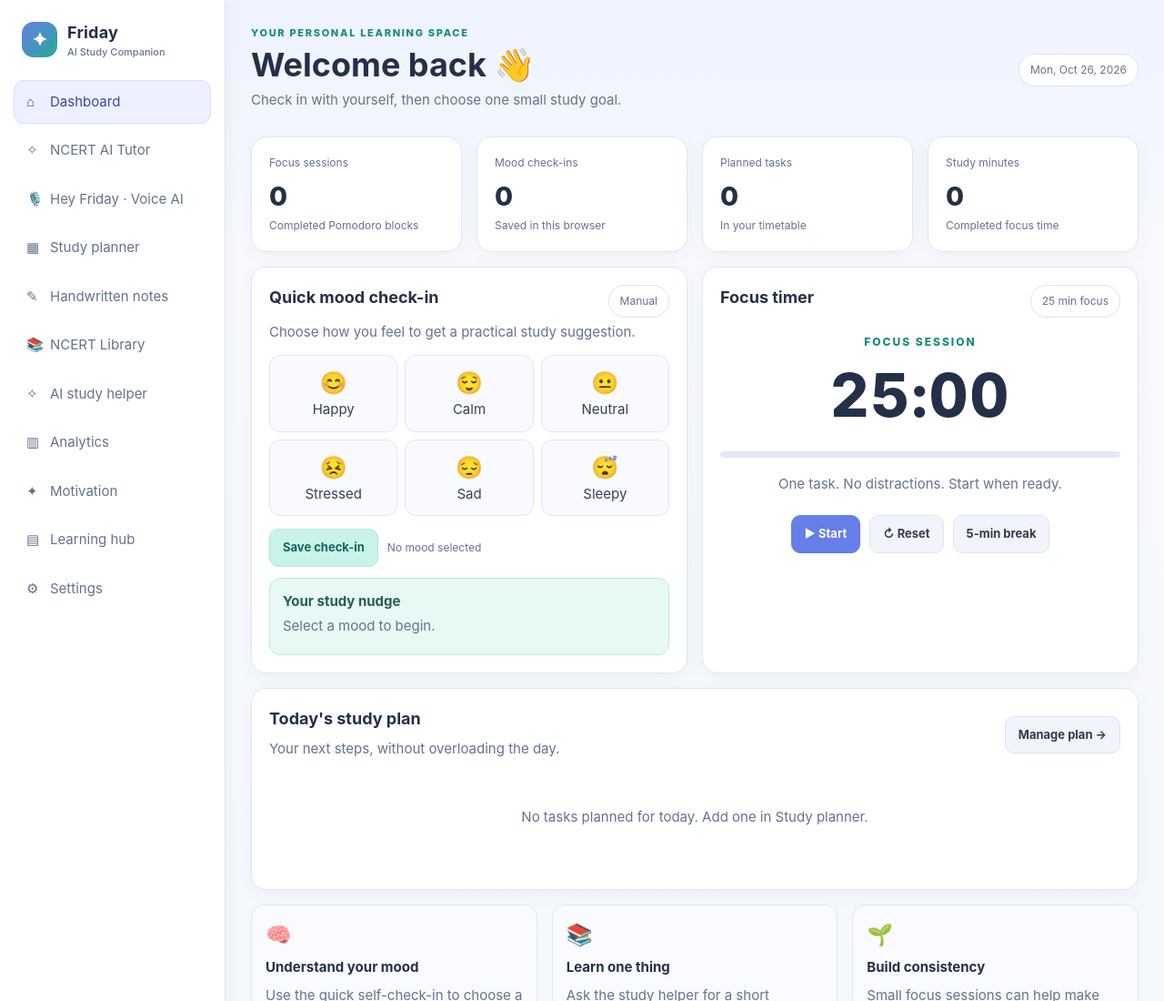
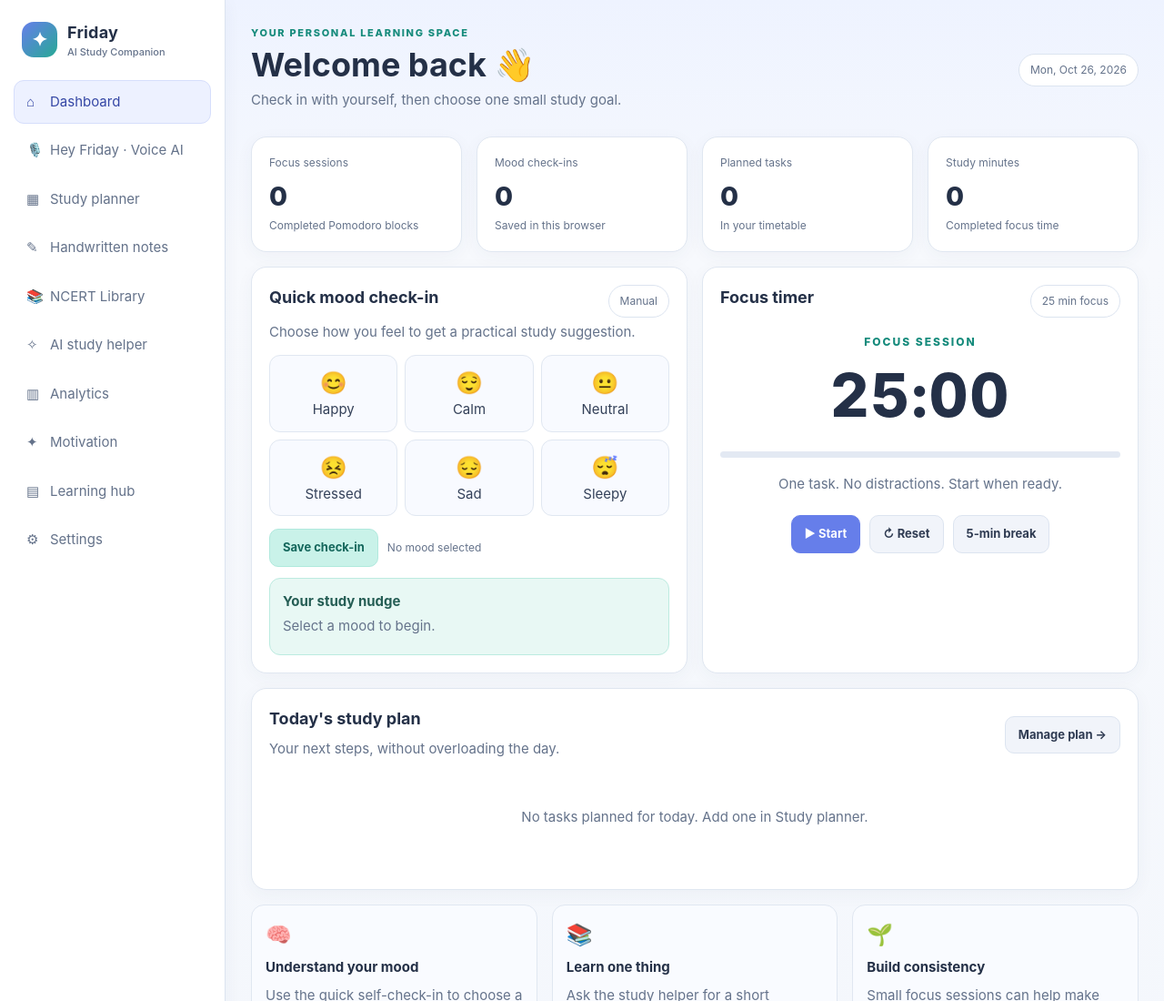
Before and after one commit to abhishuklasdr3-creator/Friday-study-companion-, a plain HTML site: page index.html in a window 1280 px wide. Shown: the top 1100 px of the page at 91% size. Drawn offline with Linux system fonts and the light colour scheme.

Commit message:
Remove NCERT AI Tutor button from sidebar
Removed the NCERT AI Tutor button from the sidebar.

```diff
--- a/index.html
+++ b/index.html
@@ -95,7 +95,7 @@ input::placeholder,textarea::placeholder{color:#96a1b3}
  <div class="brand"><div class="logo">✦</div><div><b>Friday</b><small>AI Study Companion</small></div></div>
  <nav class="nav">
   <button class="active" data-page="dashboard"><span>⌂</span>Dashboard</button>
-  <button data-page="ncertqa"><span>✧</span>NCERT AI Tutor</button>
+
   <button data-page="voice"><span>🎙️</span>Hey Friday · Voice AI</button>
   <button data-page="planner"><span>▦</span>Study planner</button>
   <button data-page="notes"><span>✎</span>Handwritten notes</button>
```
